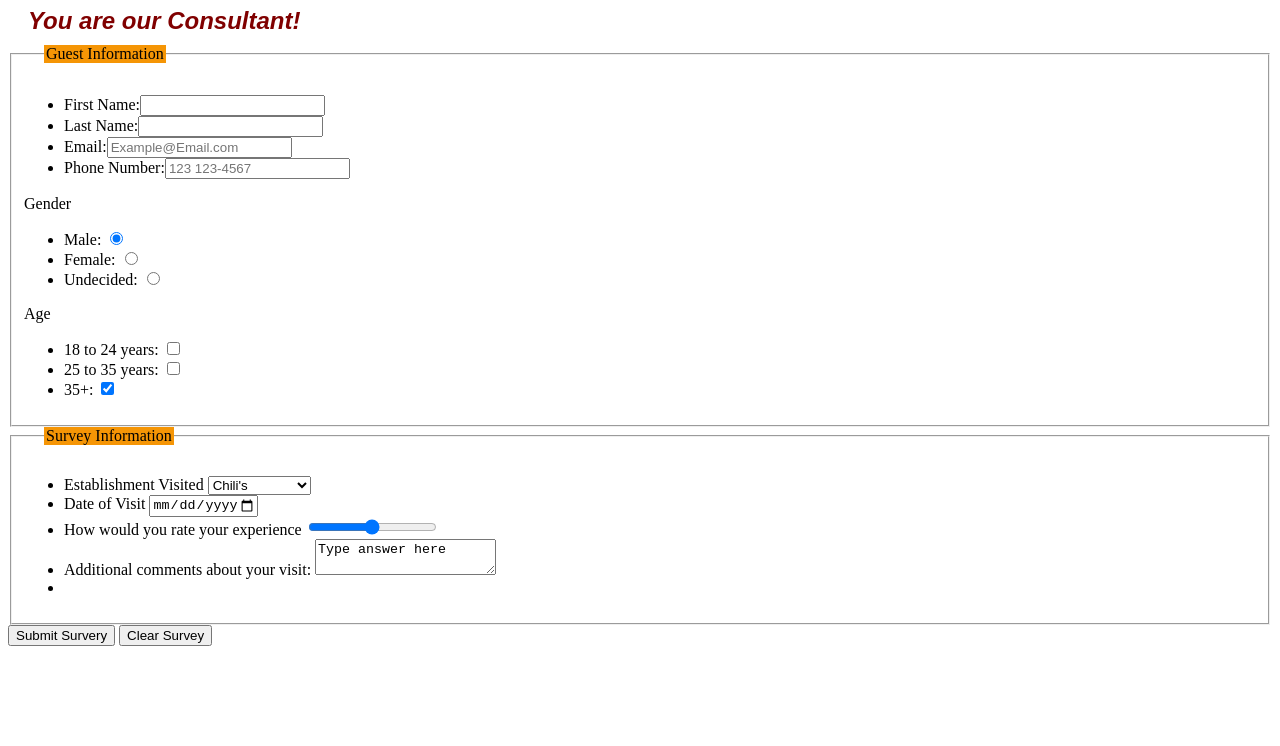
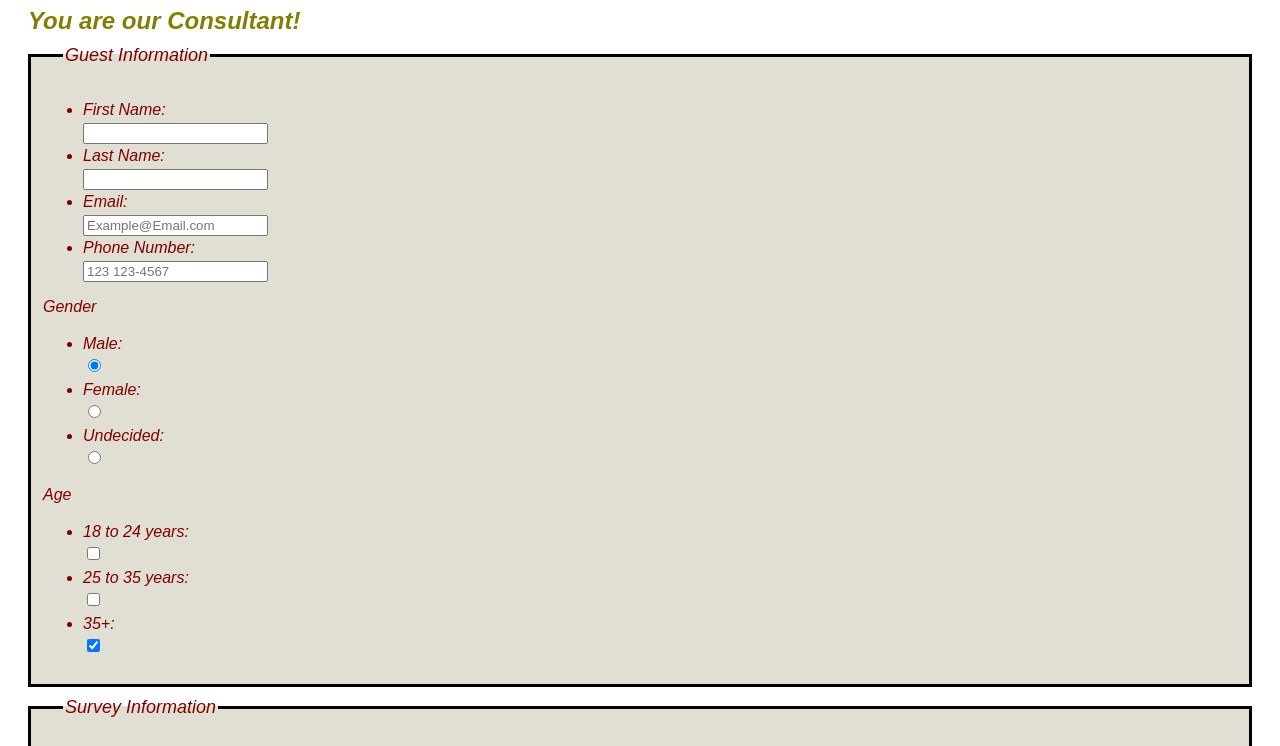
Before and after one commit to Dreyes007/VFW_Project, a plain HTML site: page addItem.html in a window 1280 px wide. Shown: the part 76-822 px from the top of the page. Before the commit the page ends 800 px from the top, so only its background shows below. Drawn offline with Linux system fonts and the light colour scheme.

Commit message:
Applied changes to label, legend, aside and fieldset elements

```diff
--- a/Style.css
+++ b/Style.css
@@ -8,7 +8,7 @@ h1{
 	margin: 10px 20px;
 	border: solid #000000;
 	padding: 10px;
-	background-color: #f59505;
+	background-color: #E1DFD3;
 	width: 30%;
 	font-style: oblique;
 	font-family: sans-serif;
@@ -19,11 +19,35 @@ h2{
 	margin: 10px 20px;
 	font-style: oblique;
 	font-family: sans-serif;
-	color: maroon;
+	color: olive;
 }
 
 legend{
 	margin: 10px 20px;
-	background-color: #f59505;
+	font-style: italic;
+	font-style: oblique;
+	font-size: large;
+	font-family: sans-serif;
+	color: maroon;
+}
 
+label{
+	display: block;
 }
+li{
+	font-style: oblique;
+	font-family: sans-serif;
+	color: maroon;
+	line-height: 23px;
+}
+aside{
+	font-style: oblique;
+	font-family: sans-serif;
+	color: maroon;
+}
+
+fieldset{
+	margin: 10px 20px;
+	border: solid #000;
+	background-color: #E1DFD3;
+}
```
